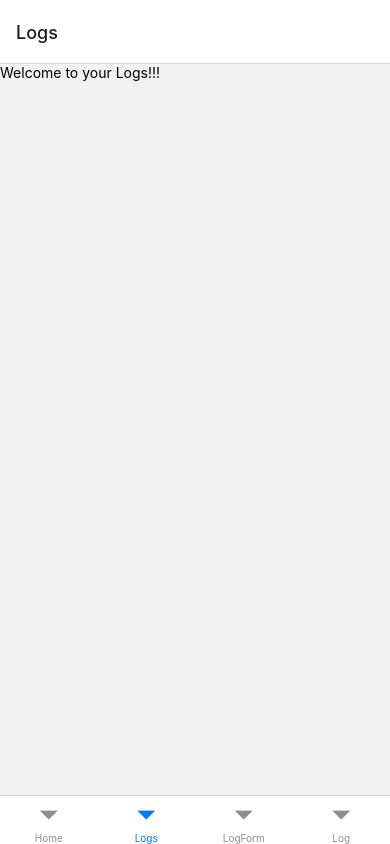
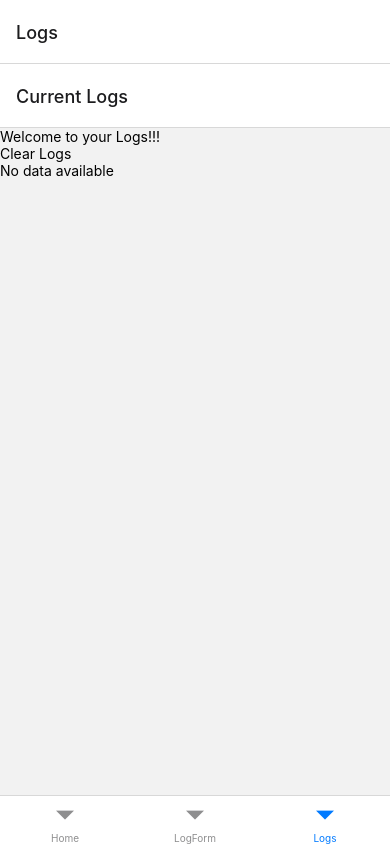
Before and after one commit to scottzyang/fungi-finder, a React Native app: screen /Logs in a window 390 px wide. Built offline with nearby package versions, Linux system fonts and the light colour scheme.

Commit message:
Implement adding and removal of logs

```diff
--- a/App.js
+++ b/App.js
@@ -2,6 +2,7 @@ import { StatusBar } from "expo-status-bar";
 import { StyleSheet, Text, View } from "react-native";
 import { NavigationContainer } from "@react-navigation/native";
 import { createBottomTabNavigator } from "@react-navigation/bottom-tabs";
+import { createStackNavigator } from "@react-navigation/stack";
 import { useState } from "react";
 import HomeScreen from "./components/HomeScreen";
 import Logs from "./components/Logs";
@@ -9,17 +10,24 @@ import LogForm from "./components/LogForm";
 import Log from "./components/Log";
 
 const Tab = createBottomTabNavigator();
+const Stack = createStackNavigator();
 
 export default function App() {
   const [savingData, setSavingData] = useState(false);
+
+  const LogsStack = () => (
+    <Stack.Navigator>
+      <Stack.Screen name="Current Logs">
+        {(props) => <Logs {...props} savingData={savingData} />}
+      </Stack.Screen>
+      <Stack.Screen name="Log" component={Log} />
+    </Stack.Navigator>
+  );
 
   return (
     <NavigationContainer>
       <Tab.Navigator>
         <Tab.Screen name="Home" component={HomeScreen} />
-        <Tab.Screen name="Logs">
-          {(props) => <Logs {...props} savingData={savingData} />}
-        </Tab.Screen>
         <Tab.Screen name="LogForm">
           {(props) => (
             <LogForm
@@ -29,7 +37,7 @@ export default function App() {
             />
           )}
         </Tab.Screen>
-        <Tab.Screen name="Log" component={Log}></Tab.Screen>
+        <Tab.Screen name="Logs" component={LogsStack} />
       </Tab.Navigator>
     </NavigationContainer>
   );
--- a/components/Logs.js
+++ b/components/Logs.js
@@ -1,16 +1,28 @@
 import React, { useState, useEffect } from "react";
-import { View, Text, FlatList } from "react-native";
+import { View, Text, FlatList, TouchableOpacity, Alert } from "react-native";
 import AsyncStorage from "@react-native-async-storage/async-storage";
 
-export default function Logs({ savingData }) {
-  const [dataKeys, setDataKeys] = useState([]);
+export default function Logs({ savingData, route, navigation }) {
+  const [parsedData, setParsedData] = useState([]);
 
   // get all data from local storage
   useEffect(() => {
     const fetchDataKeys = async () => {
       try {
-        const keys = await AsyncStorage.getAllKeys();
-        setDataKeys(keys);
+        // retrieve all data
+        const dataKeys = await AsyncStorage.getAllKeys();
+        const data = await AsyncStorage.multiGet(dataKeys);
+        console.log("this is the data", data);
+
+        // Process each key-value pair
+        const parsedDataValues = data.map(([key, value]) => {
+          // parse the stringified value into an object
+          const parsedValue = JSON.parse(value);
+          return { key, value: parsedValue };
+        });
+
+        console.log(parsedDataValues);
+        setParsedData(parsedDataValues);
       } catch (error) {
         alert("Error retriving data. Please refresh the application.");
         console.error("Error retrieving data:", error);
@@ -20,18 +32,67 @@ export default function Logs({ savingData }) {
     fetchDataKeys();
   }, [savingData]); // Run once data is inputted
 
+  const clearAsyncStorage = async () => {
+    const dataKeys = await AsyncStorage.getAllKeys();
+    if (dataKeys.length === 0) {
+      alert("No logs to be found.");
+    } else {
+      Alert.alert(
+        "Confirmation",
+        "Are you sure you want to remove all logs?",
+        [
+          {
+            text: "Cancel",
+            style: "cancel",
+          },
+          {
+            text: "OK",
+            onPress: async () => {
+              try {
+                await AsyncStorage.clear();
+                console.log("AsyncStorage successfully cleared.");
+                alert("Logs cleared!");
+                // Update parsedData to an empty array to trigger re-render
+                setParsedData([]);
+              } catch (error) {
+                console.error("Error clearing AsyncStorage.", error);
+              }
+            },
+          },
+        ],
+        { cancelable: false }
+      );
+    }
+  };
+
   return (
     <View>
       <Text>Welcome to your Logs!!!</Text>
+      <TouchableOpacity onPress={() => clearAsyncStorage()}>
+        <Text>Clear Logs</Text>
+      </TouchableOpacity>
+      {parsedData.length > 0 ? (
         <FlatList
-        data={dataKeys}
+          data={parsedData}
           renderItem={({ item, index }) => (
+            <TouchableOpacity
+              onPress={() =>
+                navigation.navigate("Log", {
+                  data: item,
+                  index: index,
+                })
+              }
+            >
               <Text>
-            {index + 1}. {item}
+                {index + 1}. {item.value.date}
               </Text>
+            </TouchableOpacity>
           )}
-        keyExtractor={(item) => item} // Use item as key
+          keyExtractor={(item) => item.key} // Use item as key
         />
+      ) : (
+        <Text>No data available</Text>
+      )}
     </View>
   );
 }
--- a/package.json
+++ b/package.json
@@ -12,6 +12,7 @@
     "@react-native-async-storage/async-storage": "^1.23.1",
     "@react-navigation/bottom-tabs": "^6.5.20",
     "@react-navigation/native": "^6.1.17",
+    "@react-navigation/stack": "^6.3.29",
     "expo": "~50.0.14",
     "expo-status-bar": "~1.11.1",
     "react": "18.2.0",
```
Also changed, not shown: 1 other file (tests, documents, lock files or other folders). Lines whose indentation alone changed are shown as unchanged.
